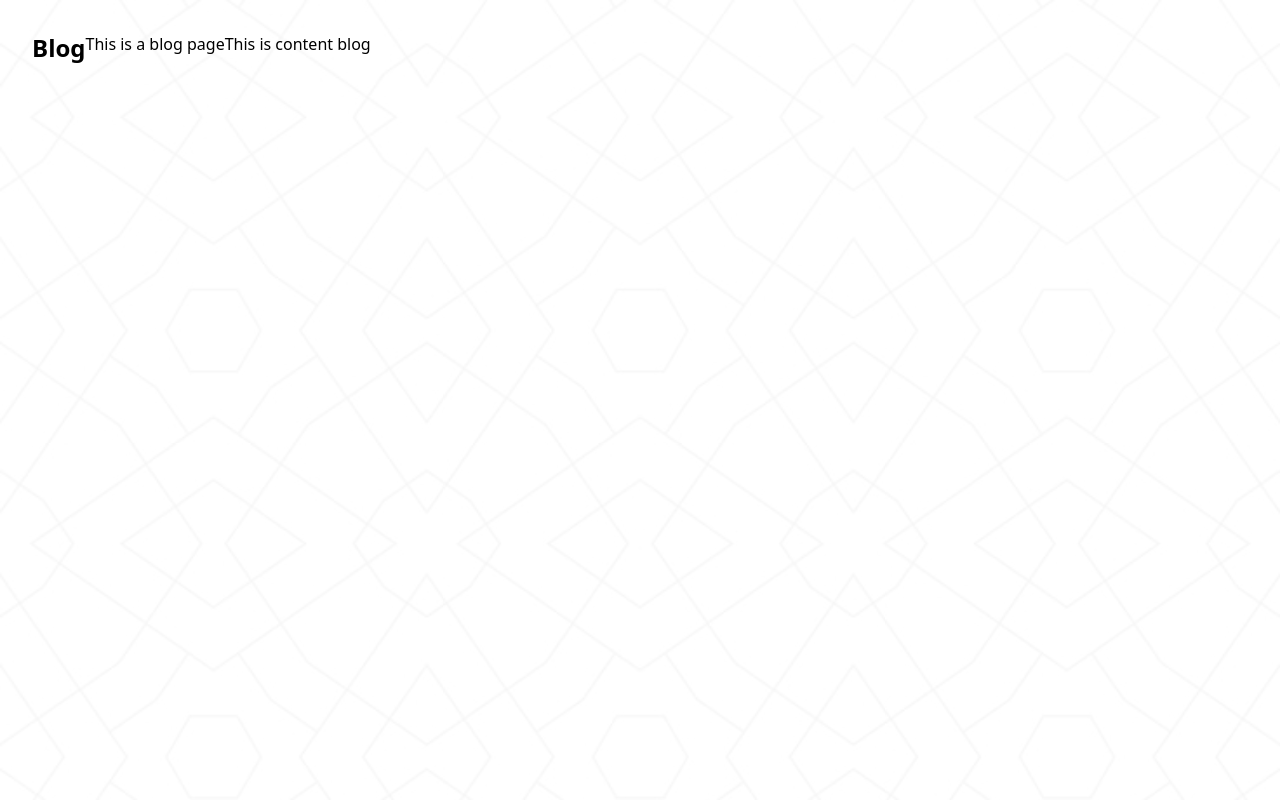
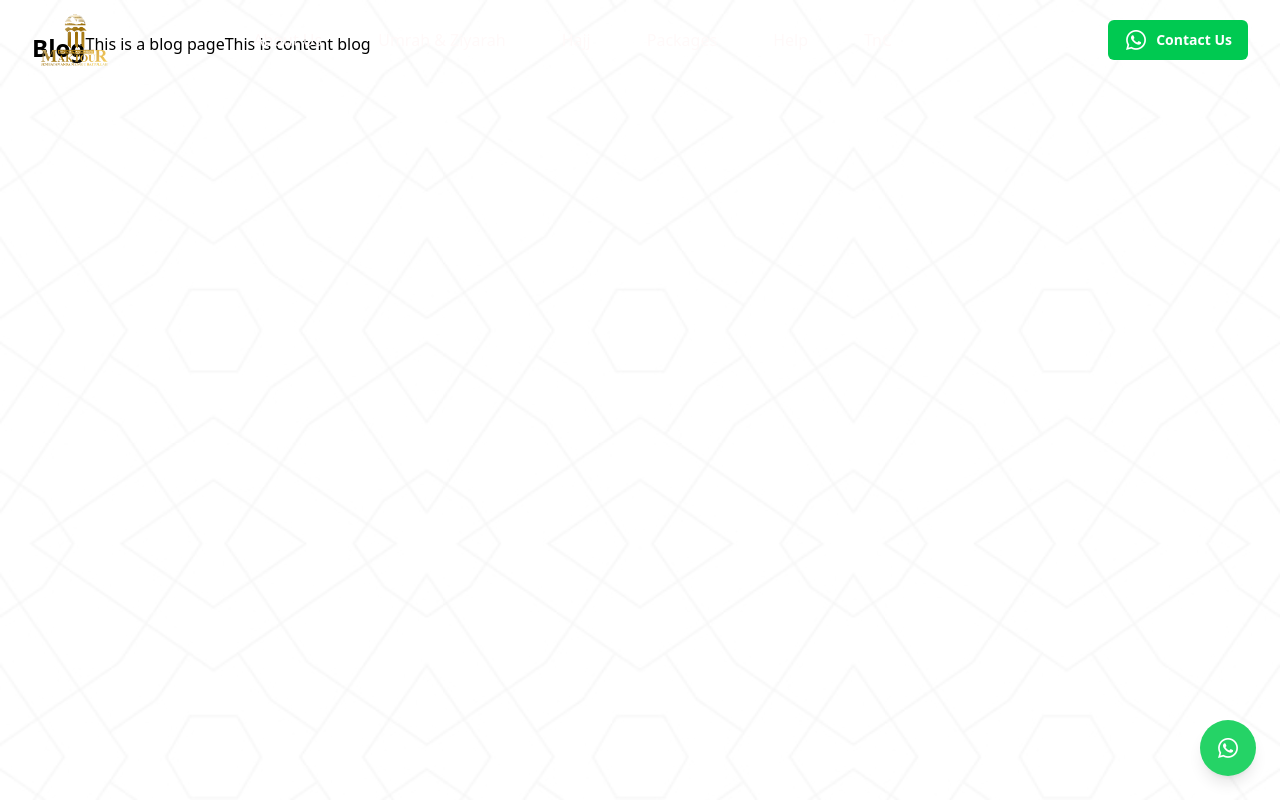
Before and after one commit to nugrahaa878/maktour-web-next, a Next.js app: page /blog in a window 1280 px wide. Built offline with nearby package versions, Linux system fonts and the light colour scheme; a web font is replaced by a local one.

Commit message:
create whtasapp floating action button

```diff
--- a/src/app/layout.tsx
+++ b/src/app/layout.tsx
@@ -2,6 +2,8 @@
 import { Geist, Geist_Mono, Abhaya_Libre } from "next/font/google";
 import "./globals.css";
 import { LanguageProvider } from '../context/LanguageContext';
+import Navbar from '@/components/navbar';
+import WhatsAppFAB from '@/components/WhatsAppFAB';
 
 const geistSans = Geist({
   variable: "--font-geist-sans",
@@ -20,8 +22,8 @@
 });
 
 export const metadata: Metadata = {
-  title: "Maktour Hajj",
-  description: "Experience a transformative Hajj journey with Maktour - Your trusted partner for spiritual travel and pilgrimage services. We provide comprehensive Hajj packages, expert guidance, and seamless travel arrangements to make your sacred journey memorable.",
+  title: "Maktour Hajj & Umrah",
+  description: "Your trusted partner for Hajj and Umrah services",
 };
 
 export default function RootLayout({
@@ -40,7 +42,9 @@
         ></div>
         <div className="relative z-10 min-h-screen">
           <LanguageProvider>
+            <Navbar />
             {children}
+            <WhatsAppFAB />
           </LanguageProvider>
         </div>
       </body>
--- /dev/null
+++ b/src/components/WhatsAppFAB.tsx
@@ -0,0 +1,88 @@
+'use client';
+
+import { useState } from 'react';
+import Image from 'next/image';
+import whatsappIcon from '../../public/assets/icons/whatsapp.png';
+
+interface CustomerService {
+  id: number;
+  name: string;
+  photo: string;
+  whatsappNumber: string;
+}
+
+const customerServices: CustomerService[] = [
+  {
+    id: 1,
+    name: 'John Doe',
+    photo: '/assets/images/cs1.jpg', // You'll need to add these images
+    whatsappNumber: '+6281268529556',
+  },
+  {
+    id: 2,
+    name: 'Jane Smith',
+    photo: '/assets/images/cs2.jpg',
+    whatsappNumber: '+6281268529557',
+  },
+  {
+    id: 3,
+    name: 'Mike Johnson',
+    photo: '/assets/images/cs3.jpg',
+    whatsappNumber: '+6281268529558',
+  },
+];
+
+const WhatsAppFAB = () => {
+  const [isOpen, setIsOpen] = useState(false);
+
+  const handleCSSelect = (whatsappNumber: string) => {
+    window.open(`https://wa.me/${whatsappNumber}`, '_blank');
+  };
+
+  return (
+    <div className="fixed bottom-6 right-6 z-50">
+      {isOpen && (
+        <div className="absolute bottom-16 right-0 w-72 bg-white rounded-lg shadow-lg p-4 mb-4">
+          <h3 className="text-lg font-semibold text-gray-800 mb-3">Contact Our CS</h3>
+          <div className="space-y-3">
+            {customerServices.map((cs) => (
+              <div
+                key={cs.id}
+                className="flex items-center space-x-3 p-2 hover:bg-gray-100 rounded-lg cursor-pointer transition-colors"
+                onClick={() => handleCSSelect(cs.whatsappNumber)}
+              >
+                <div className="w-10 h-10 rounded-full overflow-hidden">
+                  <Image
+                    src={cs.photo}
+                    alt={cs.name}
+                    width={40}
+                    height={40}
+                    className="object-cover"
+                  />
+                </div>
+                <div>
+                  <p className="text-sm font-medium text-gray-800">{cs.name}</p>
+                  <p className="text-xs text-gray-500">{cs.whatsappNumber}</p>
+                </div>
+              </div>
+            ))}
+          </div>
+        </div>
+      )}
+      <button
+        onClick={() => setIsOpen(!isOpen)}
+        className="bg-[#25D366] hover:bg-[#128C7E] text-white rounded-full p-4 shadow-lg transition-all duration-300 hover:shadow-xl"
+      >
+        <Image
+          src={whatsappIcon}
+          alt="WhatsApp"
+          width={24}
+          height={24}
+          className="w-6 h-6"
+        />
+      </button>
+    </div>
+  );
+};
+
+export default WhatsAppFAB;
```
